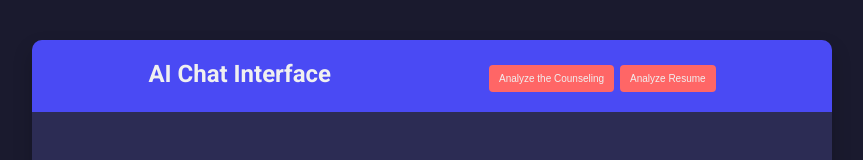
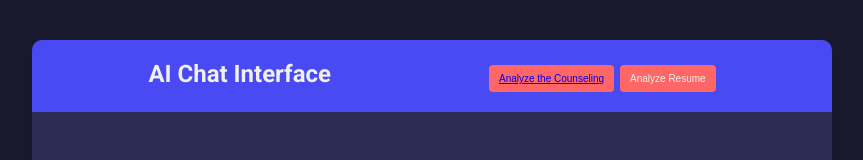
Before and after one commit to JeromeJaya/Ai-counslling, a plain HTML site: page template/index.html in a window 1280 px wide. Shown: the top 160 px of the page, without its empty margins (208-1071 px from the left). Drawn offline with Linux system fonts and the light colour scheme.

Commit message:
Update index.html

```diff
--- a/template/index.html
+++ b/template/index.html
@@ -157,7 +157,7 @@
 <body>
     <div class="chat-container">
         <header class="chat-header">
-            <h1>AI Chat Interface <button style="margin-left: 20%;" class="analyze-btn" href="https://jeromejaya.github.io/Ai-counslling/template/coursepredict.html">Analyze the Counseling</button>
+            <h1>AI Chat Interface <button style="margin-left: 20%;" class="analyze-btn"><a href="https://jeromejaya.github.io/Ai-counslling/template/coursepredict.html">Analyze the Counseling</a></button>
                 <button style="margin-left: 0%;" class="analyze-btn" href="">Analyze Resume</button></h1>
         </header>
         <main class="chat-main" id="lip">
```
